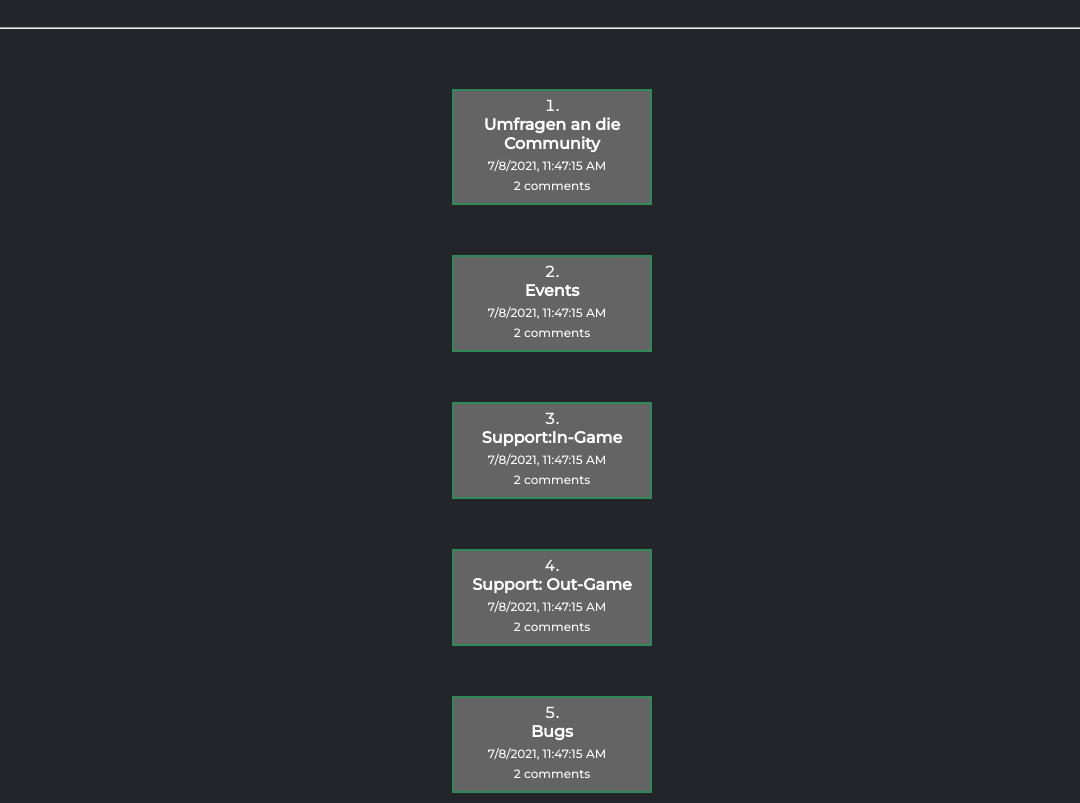
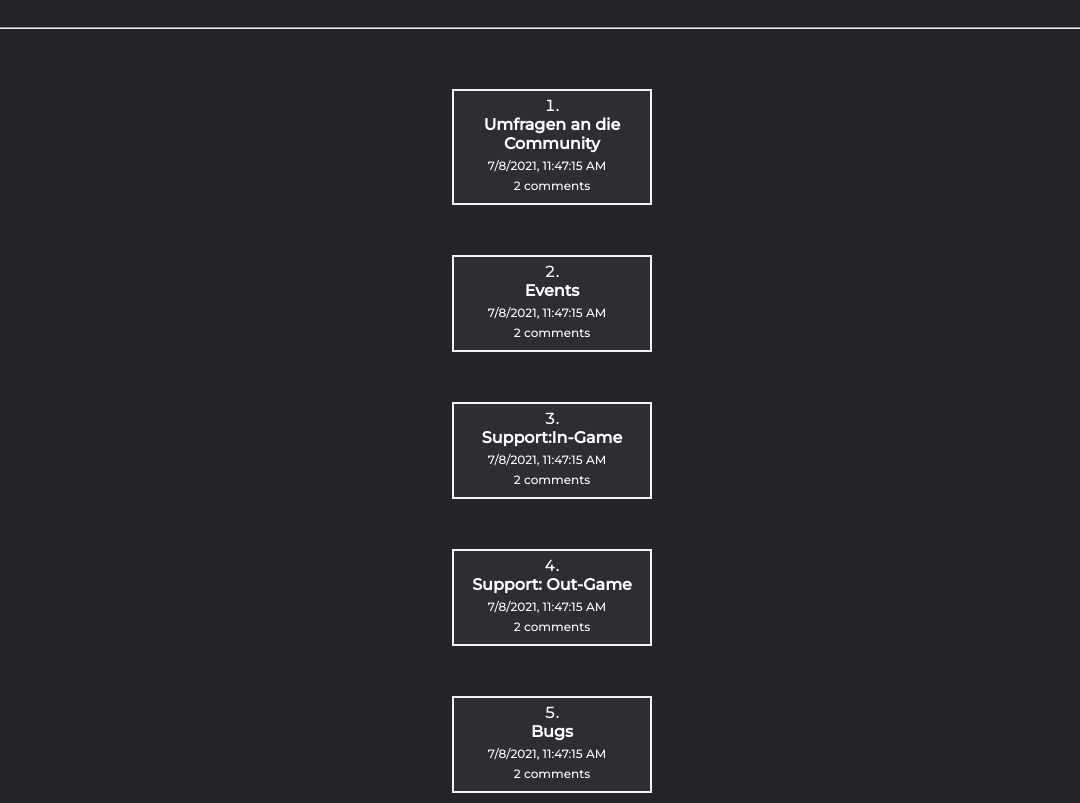
Before and after one commit to Luca180405/craftzero.net, a plain HTML site: page index.html in a window 1280 px wide. Shown: the part 97-900 px from the top of the page, without its empty margins (103-1183 px from the left). Drawn offline with Linux system fonts and the light colour scheme.

Commit message:
Add files via upload

```diff
--- a/index.html
+++ b/index.html
@@ -85,25 +85,25 @@
         .row {
             margin-left: 540px;
             padding: 5px 0;
-            background-color: rgb(100, 100, 100);
-            border: 2px solid seagreen;
+            background-color: #2d2e33;
+            border: 2px solid whitesmoke;
             width: 200px;
         }
         .bottom {
-            background: rgb(100, 100, 100);
+            background: #2d2e33;
             color: grey;
             font-size: 12px;
         }
         .timestamp {
-            background-color: rgb(100, 100, 100);
+            background-color: #2d2e33;
             padding-right: 10px;
         }
         .comment-count{
-            background-color: rgb(100, 100, 100);
+            background-color: #2d2e33;
         }
 
     h4{
-        background-color: rgb(100, 100, 100);
+        background-color: #2d2e33;
     }
 
     img{
```
Also changed, not shown: data.js (line endings or trailing spaces), thread.html (line endings or trailing spaces).
